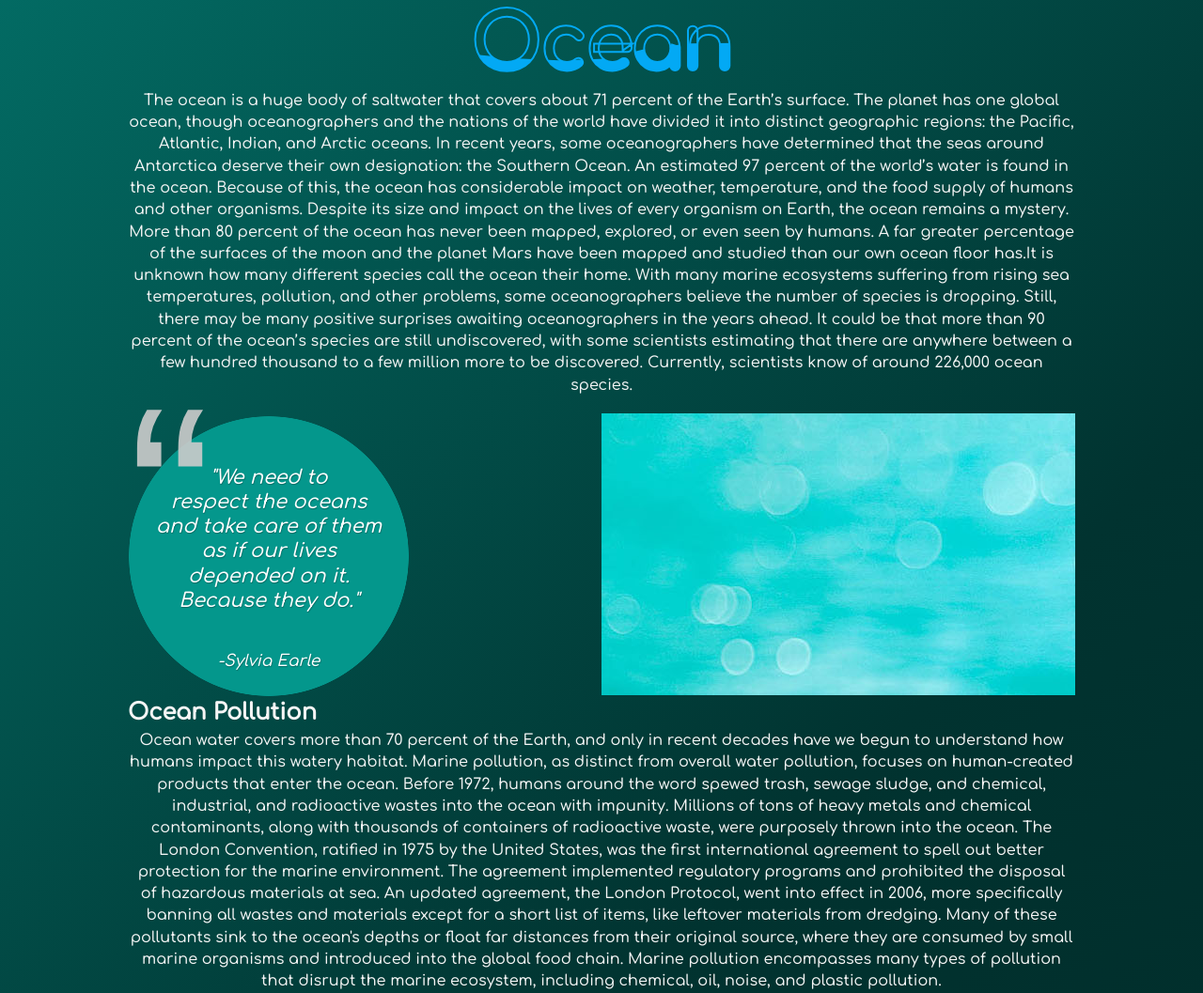
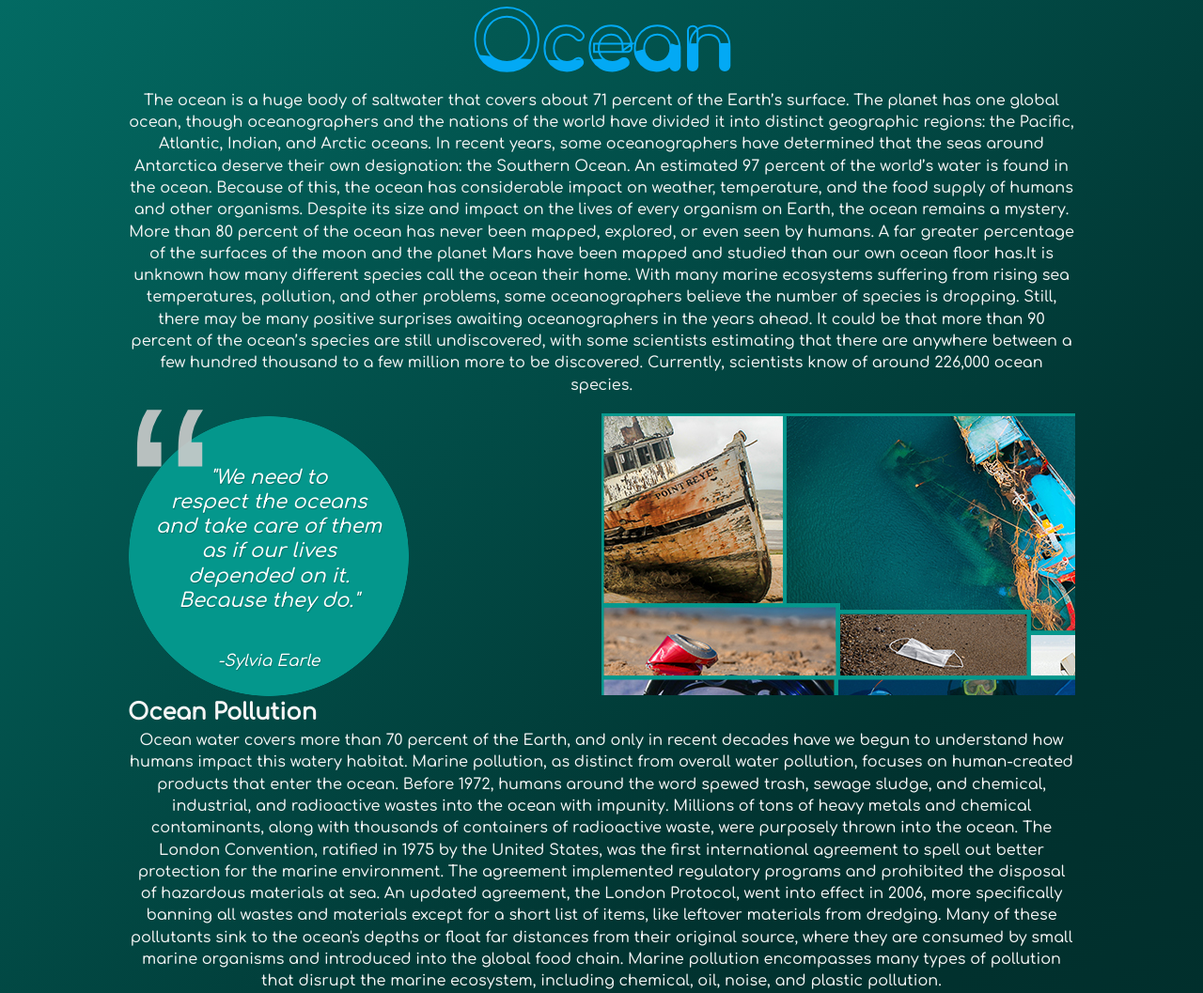
Before and after one commit to apantzar/webDev2021, a PHP site: page / in a window 1280 px wide. Shown: the part 991-2048 px from the top of the page at 94% size. Run offline with PHP 8.4, Linux system fonts and the light colour scheme; some libraries are stand-ins or nearby versions.

Commit message:
ena karavi palio sapio-karavo

```diff
--- a/style.css
+++ b/style.css
@@ -261,7 +261,7 @@ section img
     background-color: salmon;
     margin-left: 50%;
     margin-top: -30%;
-    background-image:  url(Images/1stpic.jpg);
+    background-image:  url(Images/Untitled-1.jpg);
     background-attachment: fixed;
     height: 300px;
 
```
Also changed, not shown: Images/Untitled-1.jpg (added).
